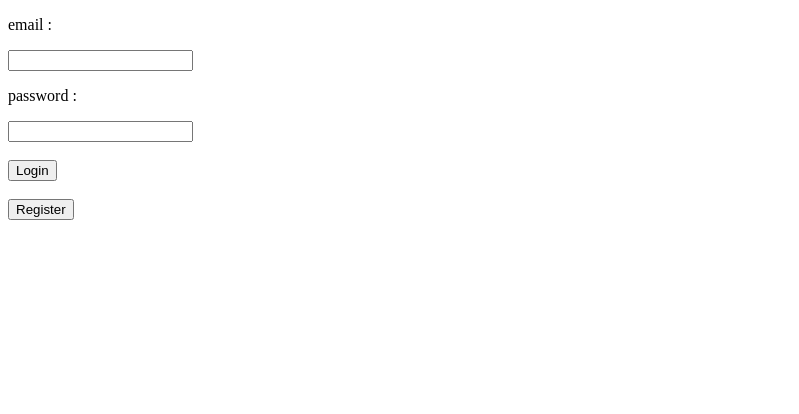
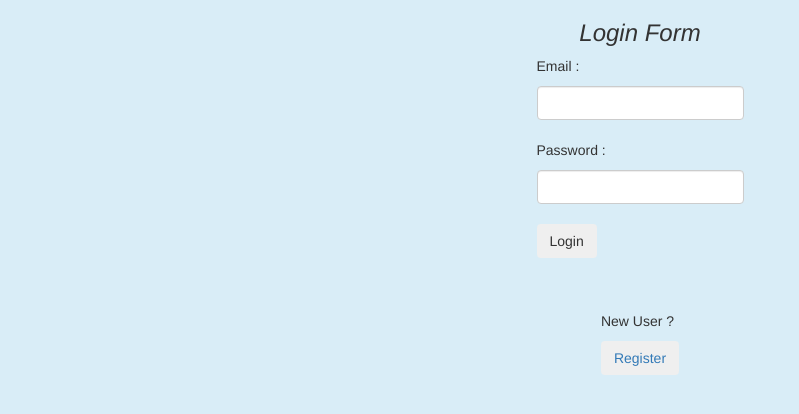
Before and after one commit to taruneluri/LoginRegistrationUsingMongodb, a website: page pages/index.html in a window 1280 px wide. Shown: the whole page, without its empty margins (0-799 px from the left). Drawn offline with nearby package versions, Linux system fonts and the light colour scheme.

Commit message:
second commit

```diff
--- a/index.js
+++ b/index.js
@@ -3,7 +3,7 @@ const mongoose=require('mongoose');
 const Newuser=require('./router/model');
 const session=require('express-session');
 const app=express()
-app.use(session({secret:'FuckYouBitch'}));
+app.use(session({secret:'123'}));
 app.use(express.json());
 app.use(express.urlencoded({extended:false}));
 //mongoose connection
--- a/pages/index.html
+++ b/pages/index.html
@@ -5,15 +5,44 @@
     <meta http-equiv="X-UA-Compatible" content="IE=edge">
     <meta name="viewport" content="width=device-width, initial-scale=1.0">
     <title>Login Page</title>
+    <link rel="stylesheet" href="https://maxcdn.bootstrapcdn.com/bootstrap/3.4.1/css/bootstrap.min.css">
+    <script src="https://ajax.googleapis.com/ajax/libs/jquery/3.6.0/jquery.min.js"></script>
+    <script src="https://maxcdn.bootstrapcdn.com/bootstrap/3.4.1/js/bootstrap.min.js"></script>
+    <style>
+        #a{
+            display: flex;
+            justify-content: center;
+            align-items: center;
+        }
+        h3{
+            text-align: center;
+        }
+    </style>
 </head>
-<body>
-    <form action="/login" method="post">
-        <p>email : </p>
-        <input type="email" name="mail"><br>
-        <p>password : </p>
-        <input type="password" name="pass"><br><br>
-        <button type="submit">Login</button><br><br>
-    </form>
-    <a href="/register"><button>Register</button></a>
+<body class="bg-info">
+    <div class="container" >
+        <div class="row">
+            <div class="col-md-6 col-md-offset-3" id="a">
+
+                <form action="/login" method="post" class="form-group">
+                    <i><h3>Login Form</h3></i>
+                    <p >Email : </p>
+                    <input type="email" name="mail" class="form-control"><br>
+                    <p>Password : </p>
+                    <input type="password" name="pass"class="form-control"><br>
+                    <button type="submit" class="btn" >Login</button><br><br>
+                </form>
+            </div>
+        </div>
+        <div class="row">
+        <div class="col-md-6 col-md-offset-3" id="a" style="height:100px">
+            <div>
+                <p>New User ?</p>
+                <a href="/register"><button class="btn">Register</button></a>
+            </div>
+        </div>
+        </div>
+    </div>
+
 </body>
 </html>
```
